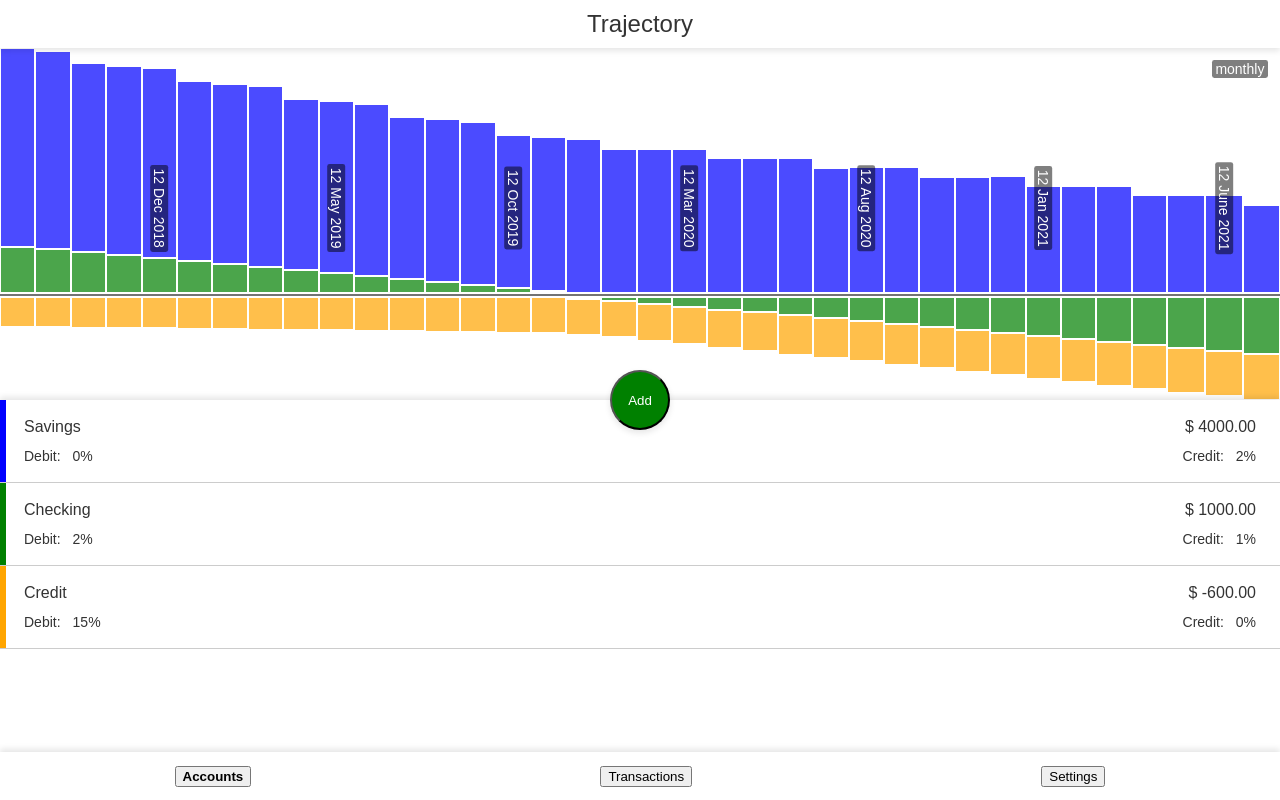
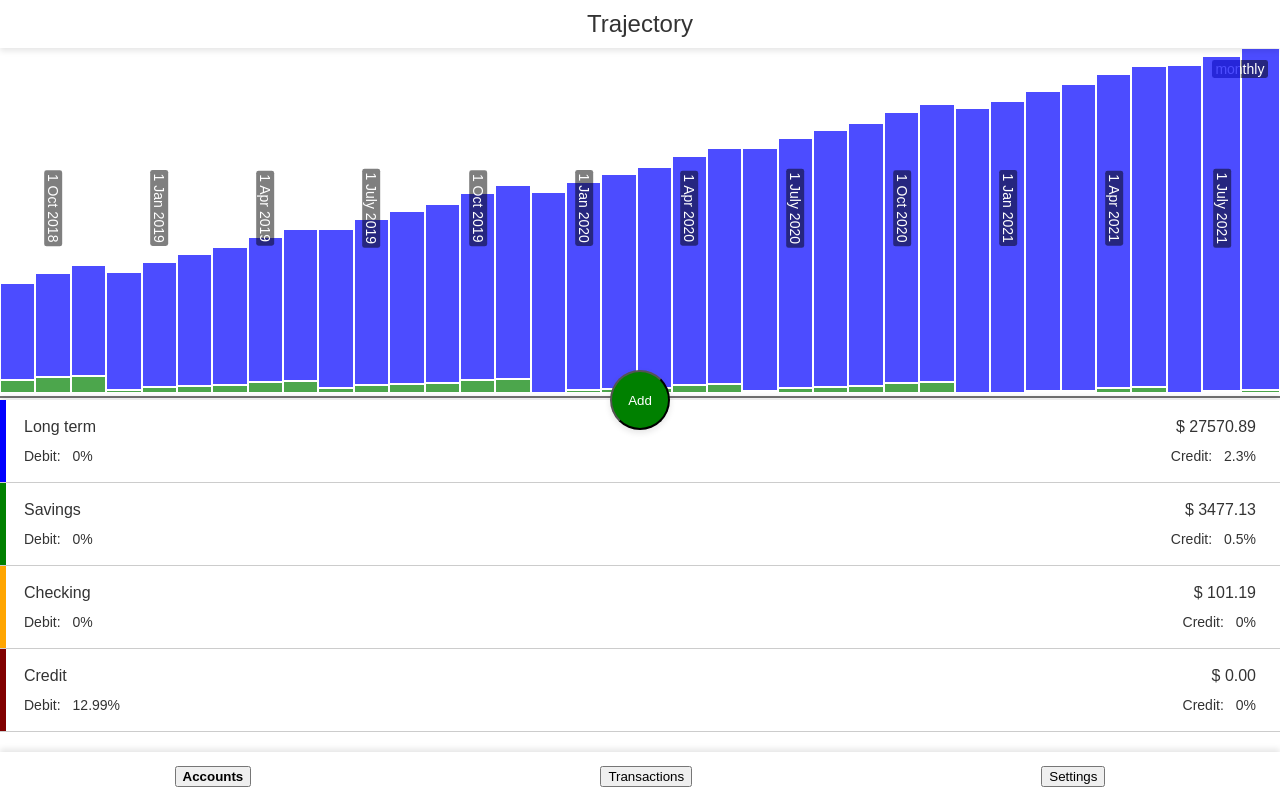
Before and after one commit to WoollyMittens/budgettrajectory-app, a Vue app: page / in a window 1280 px wide. Built offline with nearby package versions, Linux system fonts and the light colour scheme.

Commit message:
Add detail view

```diff
--- a/src/App.vue
+++ b/src/App.vue
@@ -6,7 +6,8 @@
     :transactions="transactions"
     :interval="interval"
     :duration="duration"
-    :updated="new Date(updated)"/>
+    :updated="new Date(updated)"
+    v-on:show-snapshot="showSnapshot"/>
   <accounts-list
     :accounts="accounts"
     v-on:add-account="addAccount"
@@ -37,6 +38,13 @@
     :duration="duration"
     :interval="interval"
     v-on:update-settings="updateSettings"/>
+  <transition name="modal">
+    <snapshot-modal
+      v-if="snapshot"
+      :snapshot="snapshot"
+      :accounts="accounts"
+      v-on:close-snapshot="closeSnapshot"/>
+  </transition>
   <nav-bar
     :navigation="navigation"
     v-on:pick-navigation="pickNavigation"/>
@@ -51,6 +59,7 @@ import AccountEdit from './components/AccountEdit'
 import TransactionsList from './components/TransactionsList'
 import TransactionEdit from './components/TransactionEdit'
 import SettingsEdit from './components/SettingsEdit'
+import SnapshotModal from './components/SnapshotModal'
 import NavBar from './components/NavBar'
 
 export default {
@@ -63,6 +72,7 @@ export default {
     TransactionsList,
     TransactionEdit,
     SettingsEdit,
+    SnapshotModal,
     NavBar
   },
   methods: {
@@ -96,6 +106,8 @@ export default {
       for (var key in changes) {
         this.accounts[name][key] = changes[key]
       }
+      // update the anchor date
+      this.updated = new Date().toString()
       // cause a component update
       this.accounts = Object.assign({}, this.accounts)
     },
@@ -138,6 +150,8 @@ export default {
       for (var key in changes) {
         this.transactions[id][key] = changes[key]
       }
+      // cause the components to update
+      this.transactions = this.transactions.map(elem => elem)
     },
     cancelTransaction () {
       // navigate to the overview
@@ -155,75 +169,257 @@ export default {
     // NAVIGATION
 
     pickNavigation (name) {
-      console.log('pick navigation', name)
       // update the navigation class
       this.navigation = name
     },
     updateSettings (changes) {
-      console.log('updateSettings', changes)
+      // merge the changes into the model
       for (var key in changes) {
         this[key] = changes[key]
       }
     },
     saveState () {
-
+      // store transient data
+      window.localStorage.setItem('updated', this.updated)
+      window.localStorage.setItem('accounts', JSON.stringify(this.accounts))
+      window.localStorage.setItem('transactions', JSON.stringify(this.transactions))
     },
     restoreState () {
+      // load the transient data
+      var updated = window.localStorage.getItem('updated')
+      var accounts = window.localStorage.getItem('accounts')
+      var transactions = window.localStorage.getItem('transactions')
+      // add it to the model
+      if (updated) this.updated = updated
+      if (accounts) this.accounts = JSON.parse(accounts)
+      if (transactions) this.transactions = JSON.parse(transactions)
+    },
 
+    // MODALS
+
+    showSnapshot (snapshot) {
+      this.snapshot = snapshot
+    },
+    closeSnapshot () {
+      this.snapshot = null
     }
+
+  },
+  updated () {
+    // save the transient date
+    this.saveState()
+  },
+  created () {
+    // load the stored data
+    this.restoreState()
   },
   data () {
     return {
       navigation: 'accounts',
       interval: 'monthly',
       duration: 3,
-      updated: 'Aug 13 2018 09:00:00 GMT+1000',
+      updated: 'Sep 1 2018 09:00:00 GMT+1000',
+      snapshot: null,
       account: null,
       accounts: {
+        'term-deposit': {
+          'name': 'Long term',
+          'funds': 27570.89,
+          'colour': 'blue',
+          'credit': 2.3,
+          'debit': 0
+        },
         'savings-account': {
           'name': 'Savings',
-          'funds': 4000.00,
-          'colour': 'blue',
-          'credit': 2,
+          'funds': 3477.13,
+          'colour': 'green',
+          'credit': 0.5,
           'debit': 0
         },
         'checking-account': {
           'name': 'Checking',
-          'funds': 1000.00,
-          'colour': 'green',
-          'credit': 1,
-          'debit': 2
+          'funds': 101.19,
+          'colour': 'orange',
+          'credit': 0,
+          'debit': 0
         },
         'credit-card': {
           'name': 'Credit',
-          'funds': -600,
-          'colour': 'orange',
+          'funds': 0,
+          'colour': 'maroon',
           'credit': 0,
-          'debit': 15
+          'debit': 12.99
         }
       },
       transaction: null,
       transactions: [
         {
+          'name': 'Wages',
+          'amount': 5400,
+          'account': 'checking-account',
+          'date': 'Aug 31 2017 08:00:00 GMT+1000',
+          'interval': 'monthly'
+        },
+        {
+          'name': 'Savings out',
+          'amount': -4100,
+          'account': 'checking-account',
+          'date': 'Aug 31 2017 08:00:00 GMT+1000',
+          'interval': 'monthly'
+        },
+        {
+          'name': 'Savings in',
+          'amount': 4100,
+          'account': 'savings-account',
+          'date': 'Aug 31 2017 08:00:00 GMT+1000',
+          'interval': 'monthly'
+        },
+        {
+          'name': 'Term deposit out',
+          'amount': -2000,
+          'account': 'savings-account',
+          'date': 'Aug 31 2017 08:00:00 GMT+1000',
+          'interval': 'monthly'
+        },
+        {
+          'name': 'Term deposit in',
+          'amount': 2000,
+          'account': 'term-deposit',
+          'date': 'Aug 31 2017 08:00:00 GMT+1000',
+          'interval': 'monthly'
+        },
+        {
+          'name': 'Rent',
+          'amount': -956,
+          'account': 'savings-account',
+          'date': 'Aug 20 2017 08:00:00 GMT+1000',
+          'interval': 'monthly'
+        },
+        {
+          'name': 'Internet',
+          'amount': -85,
+          'account': 'savings-account',
+          'date': 'Aug 6 2017 08:00:00 GMT+1000',
+          'interval': 'monthly'
+        },
+        {
+          'name': 'Telephone',
+          'amount': -30,
+          'account': 'savings-account',
+          'date': 'Aug 6 2017 08:00:00 GMT+1000',
+          'interval': 'monthly'
+        },
+        {
+          'name': 'Petrol',
+          'amount': -50,
+          'account': 'checking-account',
+          'date': 'Aug 15 2017 08:00:00 GMT+1000',
+          'interval': 'monthly'
+        },
+        {
           'name': 'Power',
-          'amount': -200.00,
+          'amount': -250,
           'account': 'savings-account',
-          'date': 'Mon Jan 2 2017 08:00:00 GMT+1000',
+          'date': 'Aug 10 2017 08:00:00 GMT+1000',
           'interval': 'quarterly'
         },
         {
-          'name': 'Internet',
-          'amount': -60.00,
+          'name': 'Public transport',
+          'amount': -50,
           'account': 'checking-account',
-          'date': 'Tue Aug 14 2018 15:24:06 GMT+1000',
-          'interval': 'monthly'
+          'date': 'Aug 1 2017 08:00:00 GMT+1000',
+          'interval': 'weekly'
         },
         {
-          'name': 'Banana',
-          'amount': -1.00,
+          'name': 'Groceries',
+          'amount': -25,
           'account': 'checking-account',
-          'date': 'Wed Aug 15 2018 12:00:00 GMT+1000',
-          'interval': 'once'
+          'date': 'Aug 1 2017 08:00:00 GMT+1000',
+          'interval': 'weekly'
+        },
+        {
+          'name': 'Meals',
+          'amount': -30,
+          'account': 'checking-account',
+          'date': 'Aug 1 2017 08:00:00 GMT+1000',
+          'interval': 'daily'
+        },
+        {
+          'name': 'Clothes',
+          'amount': -500,
+          'account': 'savings-account',
+          'date': 'Aug 20 2017 08:00:00 GMT+1000',
+          'interval': 'quarterly'
+        },
+        {
+          'name': 'Dentistry',
+          'amount': -300,
+          'account': 'savings-account',
+          'date': 'Aug 20 2017 08:00:00 GMT+1000',
+          'interval': 'biannually'
+        },
+        {
+          'name': 'Medical bills',
+          'amount': -200,
+          'account': 'savings-account',
+          'date': 'Aug 1 2017 08:00:00 GMT+1000',
+          'interval': 'yearly'
+        },
+        {
+          'name': 'Car insurance',
+          'amount': -350,
+          'account': 'savings-account',
+          'date': 'Dec 20 2017 08:00:00 GMT+1000',
+          'interval': 'yearly'
+        },
+        {
+          'name': 'Car CTA',
+          'amount': -550,
+          'account': 'savings-account',
+          'date': 'Jun 20 2017 08:00:00 GMT+1000',
+          'interval': 'yearly'
+        },
+        {
+          'name': 'Roadside assistance',
+          'amount': -200,
+          'account': 'savings-account',
+          'date': 'Dec 20 2017 08:00:00 GMT+1000',
+          'interval': 'yearly'
+        },
+        {
+          'name': 'Car service',
+          'amount': -1200,
+          'account': 'savings-account',
+          'date': 'Jun 20 2017 08:00:00 GMT+1000',
+          'interval': 'yearly'
+        },
+        {
+          'name': 'Motor vehicle tax',
+          'amount': -550,
+          'account': 'savings-account',
+          'date': 'Jun 20 2017 08:00:00 GMT+1000',
+          'interval': 'yearly'
+        },
+        {
+          'name': 'Electronics',
+          'amount': -2000,
+          'account': 'savings-account',
+          'date': 'Jan 1 2017 08:00:00 GMT+1000',
+          'interval': 'yearly'
+        },
+        {
+          'name': 'Travel',
+          'amount': -2000,
+          'account': 'savings-account',
+          'date': 'Jan 1 2017 08:00:00 GMT+1000',
+          'interval': 'yearly'
+        },
+        {
+          'name': 'Mum',
+          'amount': -800,
+          'account': 'savings-account',
+          'date': 'Aug 31 2017 08:00:00 GMT+1000',
+          'interval': 'quarterly'
         }
       ]
     }
@@ -441,6 +637,14 @@ button[name=add] {
 .form-buttons button {
   width: 100%;
 }
+.modal-enter-active,
+.modal-leave-active {
+  transition: transform ease 500ms;
+}
+.modal-enter,
+.modal-leave-to {
+  transform: translateY(-200%);
+}
 @keyframes bounce {
   0% {
     transform: translate(-50%, -125%);
--- a/src/components/AccountEdit.vue
+++ b/src/components/AccountEdit.vue
@@ -31,6 +31,10 @@
         <option value="red">Red</option>
         <option value="green">Green</option>
         <option value="blue">Blue</option>
+        <option value="yellow">Yellow</option>
+        <option value="magenta">Magenta</option>
+        <option value="cyan">Cyan</option>
+        <option value="Orange">Orange</option>
       </select>
       <i></i>
     </label>
--- a/src/components/BarChart.vue
+++ b/src/components/BarChart.vue
@@ -68,7 +68,8 @@ export default {
       this.findLimits()
     },
     pickDate (index) {
-      console.log('pickDate', index, this.timeline[index])
+      console.log('pickDate', index)
+      this.$emit('show-snapshot', this.timeline[index])
     },
     getKey (date) {
       // parse the date
--- a/src/components/BarChartPoint.vue
+++ b/src/components/BarChartPoint.vue
@@ -65,7 +65,7 @@ export default {
   position: relative;
   z-index: 0;
 }
-.bar-chart-point:nth-child(5n) {
+.bar-chart-point:nth-child(3n-1) {
   z-index: 1;
 }
 .bar-chart-date {
@@ -81,7 +81,7 @@ export default {
   border-radius: 0.2rem;
   z-index: 2;
 }
-.bar-chart-point:nth-child(5n) .bar-chart-date {
+.bar-chart-point:nth-child(3n-1) .bar-chart-date {
   display: block;
 }
 .bar-chart-pos,
--- /dev/null
+++ b/src/components/SnapshotModal.vue
@@ -0,0 +1,66 @@
+<template>
+<section :class="'snapshot-modal'">
+  <button class="snapshot-close" v-on:click="$emit('close-snapshot')">Close</button>
+  <table class="snapshot-data">
+    <caption v-if="snapshot.date">{{ this.formatDate(snapshot.date) }}</caption>
+    <tbody>
+      <tr
+        v-for="(value, name) in snapshot"
+        v-if="name!=='date'"
+        :key="'snapshot-' + name">
+        <th>{{ accounts[name].name }}:</th>
+        <td>$ {{ value.toFixed(2) }}</td>
+      </tr>
+    </tbody>
+  </table>
+</section>
+</template>
+
+<script>
+export default {
+  name: 'SnapshotModal',
+  props: ['snapshot', 'accounts'],
+  methods: {
+    formatDate (date) {
+      return new Date(date).toLocaleDateString('en-AU', { day: 'numeric', month: 'short', year: 'numeric' }).replace(/\./g, '')
+    }
+  }
+}
+</script>
+
+<style>
+  .snapshot-modal {
+    position: absolute;
+    left: 2rem;
+    right: 2rem;
+    top: 6rem;
+    padding: 1rem;
+    background-color: rgba(0,0,0,0.7);
+    border-radius: 2rem;
+    box-shadow: 0 -0.25rem 0.5rem rgba(0, 0, 0, 0.1);
+    z-index: 3;
+    color: #fff;
+  }
+  .snapshot-close {
+    position: absolute;
+    right: 1rem;
+    top: 1rem;
+  }
+  .snapshot-data {
+    margin: 0 auto;
+  }
+  .snapshot-data caption {
+    font-weight: bold;
+    font-size: 1.5rem;
+  }
+  .snapshot-data tr {}
+  .snapshot-data th {
+    text-align: right;
+  }
+  .snapshot-data td {
+    text-align: left;
+  }
+  .snapshot-close {
+    color: #fff;
+  }
+</style>
```
